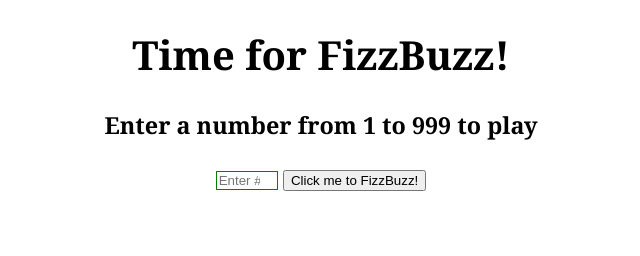
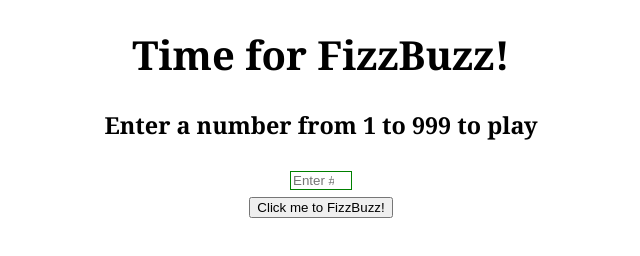
Before and after one commit to johndotwoo/fizzbuzz, a plain HTML site: page index.html in a window 1280 px wide. Both pictures are taken after a click on the button "Click me to FizzBuzz!". Shown: the whole page, without its empty margins (319-959 px from the left). Drawn offline with nearby package versions, Linux system fonts and the light colour scheme.

Commit message:
small update to place button below text box

```diff
--- a/js/app.js
+++ b/js/app.js
@@ -3,7 +3,7 @@ $(document).ready(function() {
 	$('#fizzBuzzContainer').on('click','.startButton',function() {
 		entryFromUser = +$('#formEntryFromUser').val();
 		$('#formEntryFromUser').val('');		// clear form entry
-		validateThenFizzBuzz(entryFromUser);	// validate input, if true execute fizzbuzz
+		validateThenFizzBuzz(entryFromUser);	// validate input, if good execute fizzbuzz
 	});
 
 });
```
Also changed, not shown: index.html (+1 -0 lines), style.css (line endings or trailing spaces).
